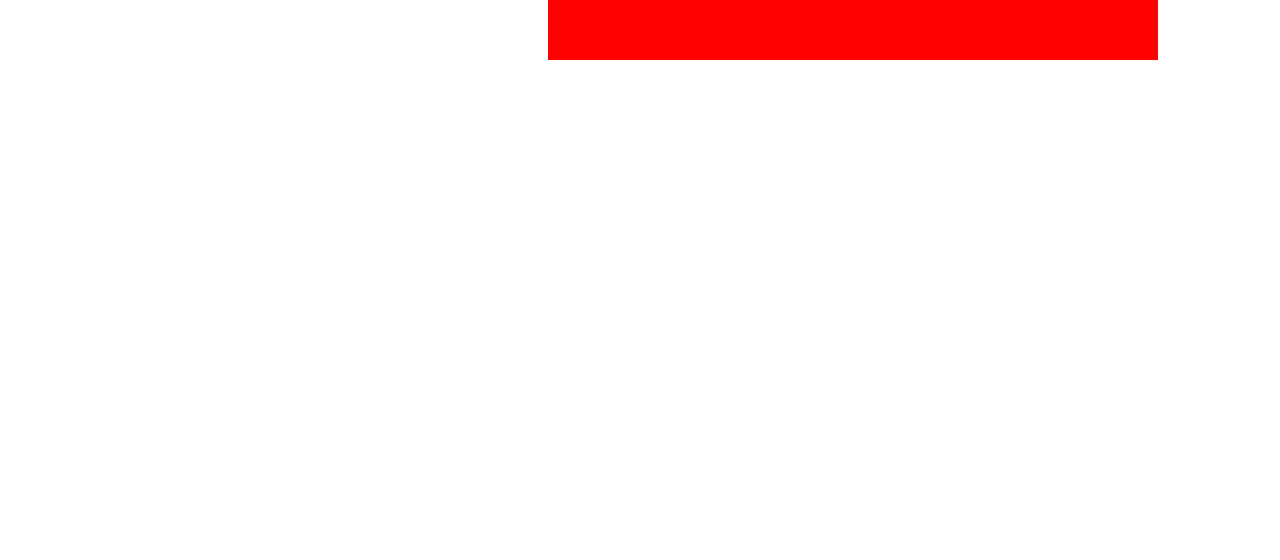
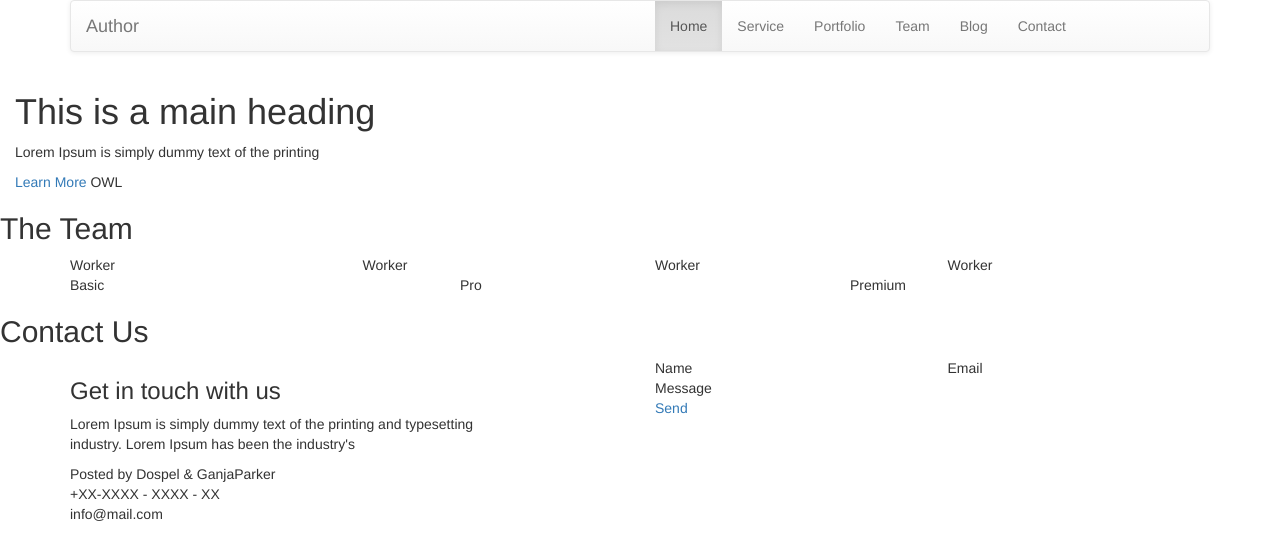
Before and after one commit to OksiFoxy93/author, a plain HTML site: page index.html in a window 1280 px wide. Drawn offline with nearby package versions, Linux system fonts and the light colour scheme.

Commit message:
first grid

```diff
--- a/index.html
+++ b/index.html
@@ -12,13 +12,138 @@
 
 </head>
 <body>
-<div class="container-fluid">
-    <div class="row">
-        <div class="col-sm-6 col-sm-offset-5">
-            <div style="background-color: red; margin-bottom: 20px; height: 60px"></div>
+<div class="container">
+    <nav class="navbar navbar-default">
+        <div class="container-fluid col-md-6">
+            <div class="navbar-header">
+                <a href="#" class="navbar-brand">Author</a>
+            </div>
+        </div>
+        <div class="col-md-6">
+            <ul class="nav navbar-nav">
+                <li class="active"><a href="#">Home</a></li>
+                <li><a href="#">Service</a></li>
+                <li><a href="#">Portfolio</a></li>
+                <li><a href="#">Team</a></li>
+                <li><a href="#">Blog</a></li>
+                <li><a href="#">Contact</a></li>
+            </ul>
+        </div>
+    </nav>
+</div>
+
+<section>
+    <div class="container-fluid">
+        <h1>This is a main heading</h1>
+        <p>Lorem Ipsum is simply dummy text of the printing</p>
+        <a href="#">Learn More</a>
+        OWL
+    </div>
+</section>
+
+<section>
+    <h2>The Team</h2>
+    <div class="container">
+        <div class="row">
+            <div class="col-md-3">
+                <div class="row">
+                    <div class="col-md-12">
+                        Worker
+                    </div>
+                </div>
+            </div>
+            <div class="col-md-3">
+                <div class="row">
+                    <div class="col-md-12">
+                        Worker
+                    </div>
+                </div>
+            </div>
+            <div class="col-md-3">
+                <div class="row">
+                    <div class="col-md-12">
+                        Worker
+                    </div>
+                </div>
+            </div>
+            <div class="col-md-3">
+                <div class="row">
+                    <div class="col-md-12">
+                        Worker
+                    </div>
+                </div>
+            </div>
         </div>
     </div>
-</div>
+</section>
+
+<section>
+    <div class="container">
+        <div class="row">
+            <div class="col-md-4">
+                <div class="row">
+                    <div class="col-md-12">
+                        Basic
+                    </div>
+                </div>
+            </div>
+            <div class="col-md-4">
+                <div class="row">
+                    <div class="col-md-12">
+                        Pro
+                    </div>
+                </div>
+            </div>
+            <div class="col-md-4">
+                <div class="row">
+                    <div class="col-md-12">
+                        Premium
+                    </div>
+                </div>
+            </div>
+        </div>
+    </div>
+</section>
+
+<section>
+    <h2>Contact Us</h2>
+    <div class="container">
+        <div class="row">
+            <div class="col-md-6">
+                <div class="row">
+                    <div class="col-md-10">
+                        <h3>Get in touch with us</h3>
+                        <p>Lorem Ipsum is simply dummy text of the printing and typesetting industry. Lorem Ipsum has been the industry's</p>
+                    </div>
+                </div>
+                <div class="row">
+                    <div class="col-md-5">
+                        <p>Posted by Dospel & GanjaParker <br>
+                            +XX-XXXX - XXXX - XX<br>
+                            info@mail.com</p>
+                    </div>
+                </div>
+            </div>
+            <div class="col-md-6">
+                <div class="row">
+                    <div class="col-md-6">Name</div>
+                    <div class="col-md-6">Email</div>
+                </div>
+                <div class="row">
+                    <div class="col-md-12">Message</div>
+                </div>
+                <div class="row">
+                    <div class="col-md-offset-3" style="background-color: #1b6d85"></div>
+                    <div class="col-md-4">
+                        <a href="#">Send</a>
+                    </div>
+                </div>
+            </div>
+        </div>
+    </div>
+</section>
+
+
 <script
         src="https://code.jquery.com/jquery-3.5.1.min.js"
         integrity="sha256-9/aliU8dGd2tb6OSsuzixeV4y/faTqgFtohetphbbj0="
```
